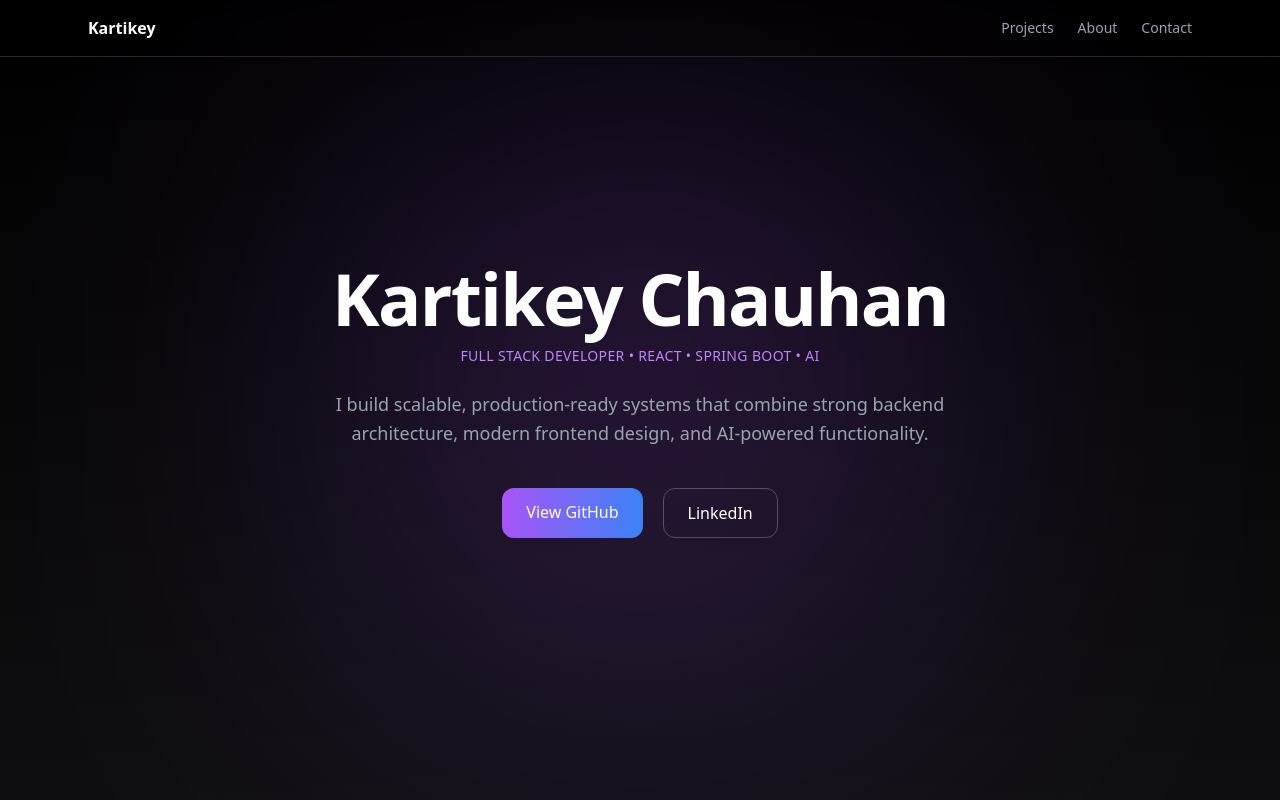
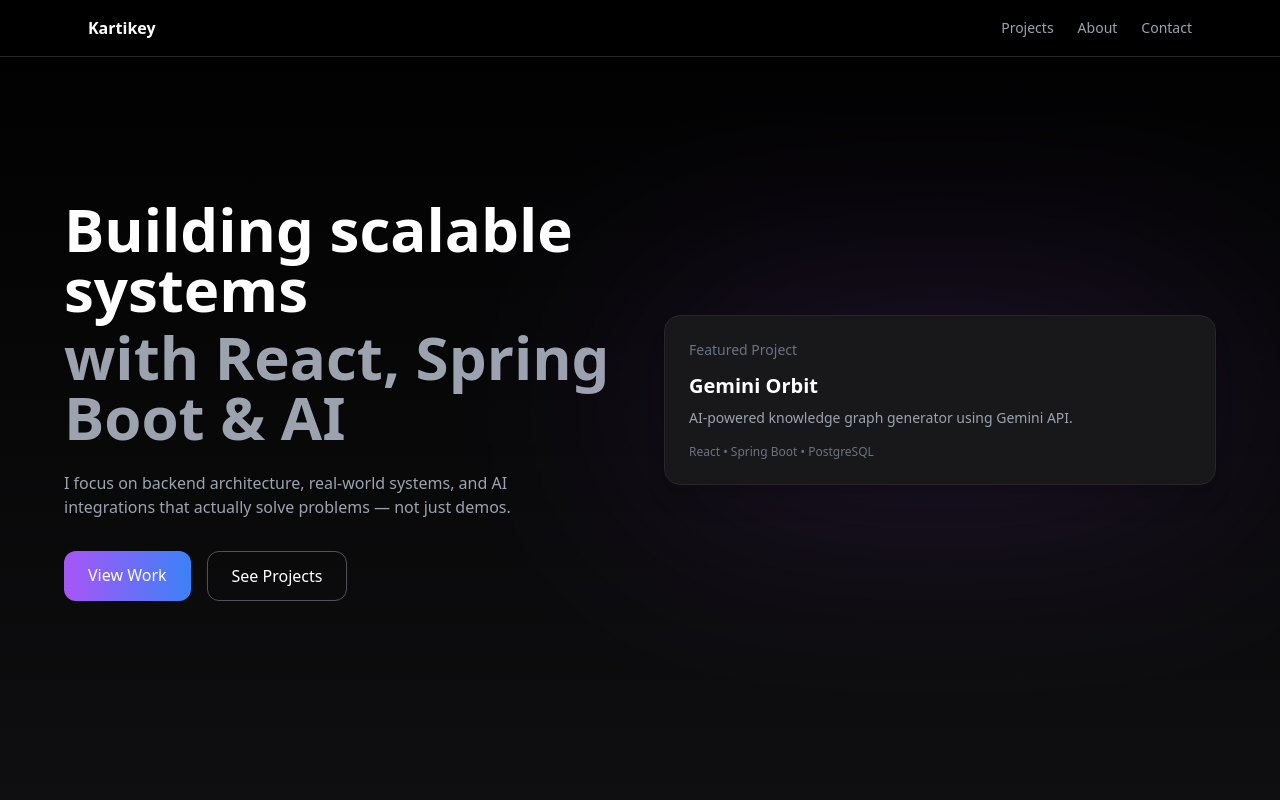
Before and after one commit to 23-kartikey/portfolio, a React app in the folder portfolio/: page / in a window 1280 px wide. Shown: the top 800 px of the page. Built offline with nearby package versions, Linux system fonts and the light colour scheme; the HTML template or start-up script is replaced by a standard one.

Commit message:
feat: further improved the Hero section

```diff
--- a/portfolio/src/App.jsx
+++ b/portfolio/src/App.jsx
@@ -22,46 +22,69 @@ export default function App() {
       </nav>
 
   {/* HERO */}
-      <section className="h-screen flex flex-col justify-center items-center text-center px-6 relative">
+  <section className="min-h-screen flex items-center px-6">
 
-  {/* HERO GLOW */}
-  <div className="absolute w-[600px] h-[600px] bg-purple-500 opacity-20 blur-[150px] top-1/2 -translate-y-1/2"></div>
+  <div className="max-w-6xl mx-auto grid md:grid-cols-2 gap-12 items-center">
+
+    {/* LEFT SIDE (TEXT) */}
+    <div>
 
       <motion.h1
         initial={{ opacity: 0, y: 40 }}
         animate={{ opacity: 1, y: 0 }}
-    className="text-6xl md:text-7xl font-bold tracking-tight relative z-10"
+        className="text-5xl md:text-6xl font-bold leading-tight"
       >
-    Kartikey Chauhan
+        Building scalable systems
+        <span className="block text-gray-400 mt-2">
+          with React, Spring Boot & AI
+        </span>
       </motion.h1>
 
-  {/* ROLE / TAG */}
-  <p className="mt-3 text-sm text-purple-400 tracking-wide uppercase relative z-10">
-    Full Stack Developer • React • Spring Boot • AI
+      <p className="mt-6 text-gray-400 max-w-md">
+        I focus on backend architecture, real-world systems, and AI integrations
+        that actually solve problems — not just demos.
       </p>
 
-  {/* MAIN DESCRIPTION */}
-  <p className="mt-6 text-gray-400 text-lg max-w-2xl leading-relaxed relative z-10">
-    I build scalable, production-ready systems that combine strong backend architecture,
-    modern frontend design, and AI-powered functionality.
-  </p>
-
-  {/* BUTTONS */}
-  <div className="mt-10 flex gap-5 relative z-10">
-
+      <div className="mt-8 flex gap-4">
         <a
           href="https://github.com/23-kartikey"
-        className="px-6 py-3 rounded-xl bg-gradient-to-r from-purple-500 to-blue-500 text-white font-medium hover:scale-105 transition"
+          className="px-6 py-3 bg-gradient-to-r from-purple-500 to-blue-500 rounded-xl"
         >
-        View GitHub
+          View Work
         </a>
 
         <a
-        href="https://www.linkedin.com/in/23-kartikey"
-        className="px-6 py-3 rounded-xl border border-zinc-600 hover:bg-white hover:text-black transition"
+          href="#projects"
+          className="px-6 py-3 border border-zinc-600 rounded-xl hover:bg-white hover:text-black transition"
         >
-      LinkedIn
+          See Projects
         </a>
+      </div>
+
+    </div>
+
+    {/* RIGHT SIDE (VISUAL ELEMENT) */}
+    <div className="relative">
+
+      <div className="absolute inset-0 bg-purple-500 opacity-20 blur-[120px]"></div>
+
+      <div className="relative bg-zinc-900 border border-zinc-800 rounded-2xl p-6 shadow-xl">
+
+        <p className="text-sm text-gray-500 mb-3">Featured Project</p>
+
+        <h3 className="text-xl font-semibold">Gemini Orbit</h3>
+
+        <p className="text-gray-400 mt-2 text-sm">
+          AI-powered knowledge graph generator using Gemini API.
+        </p>
+
+        <div className="mt-4 text-xs text-gray-500">
+          React • Spring Boot • PostgreSQL
+        </div>
+
+      </div>
+
+    </div>
 
   </div>
 
```
Lines whose indentation alone changed are shown as unchanged.
